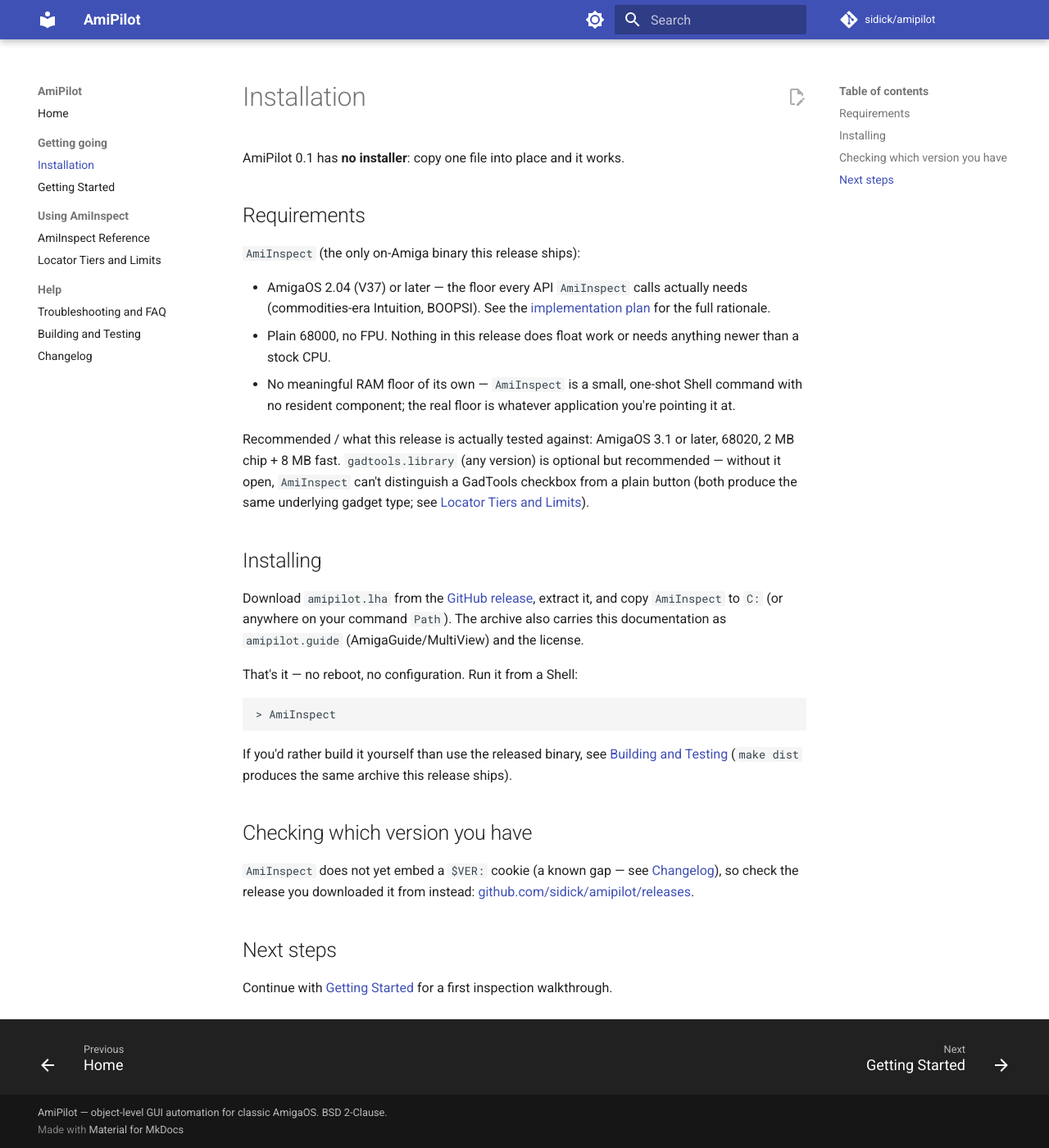
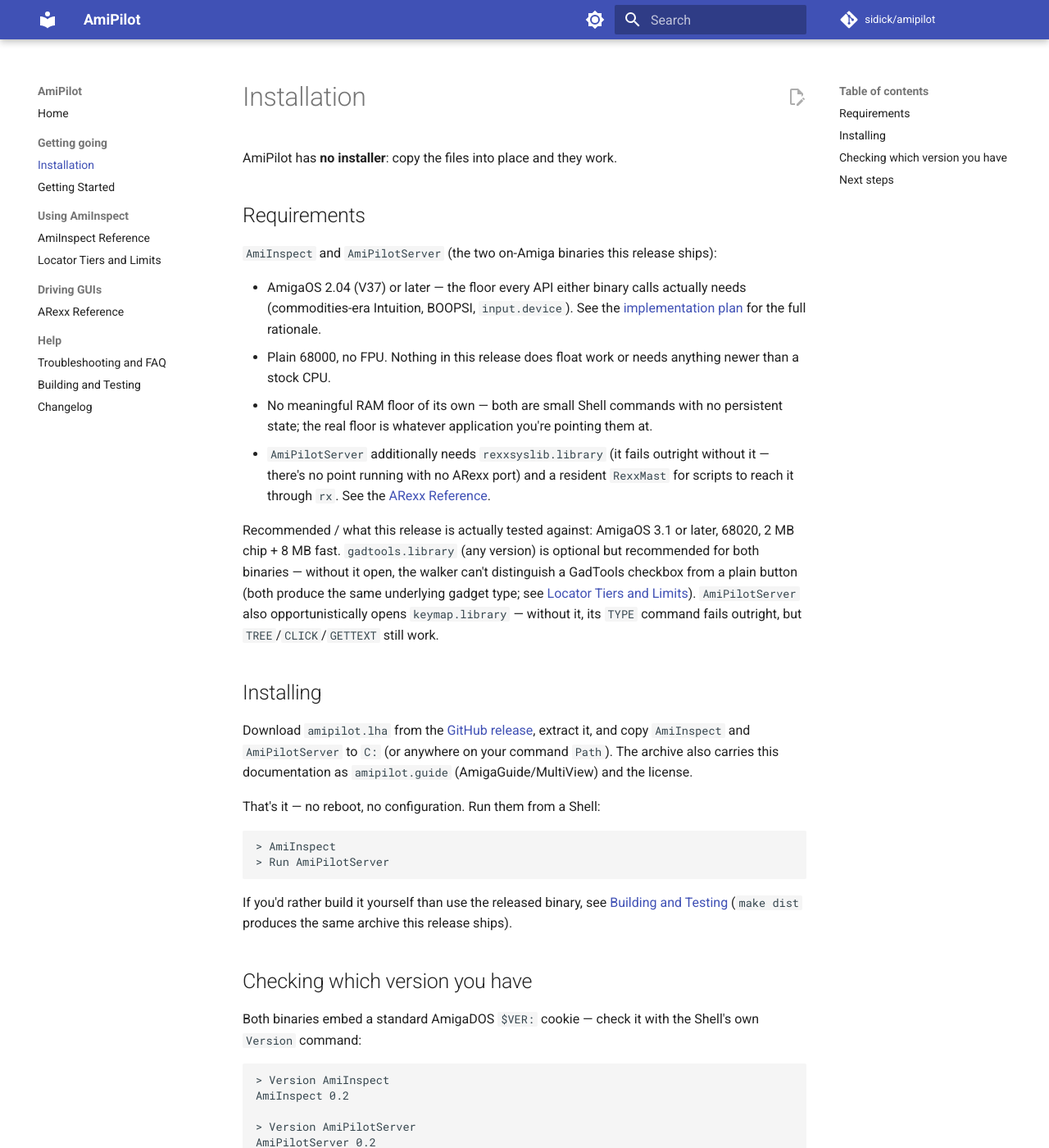
Before and after one commit to sidick/amipilot, an MkDocs documentation site: the page built from userdocs/Installation.md, in a window 1280 px wide and 1400 px high. Shown: the whole window at 82% size. Built offline with MkDocs 1.6.1 and Material for MkDocs 9.7.7, drawn with Linux system fonts in a browser that asks for light colours; comment, search, counter and statistics services are not loaded; the version menu is left out.

Commit message:
Add $VER cookies, document phase 0.2, bump to 0.2 (#5)
$VER version cookies (RKRM: DOS, "The Version Cookie") for both shipped
binaries, closing a known gap tracked since the 0.1 release: AmiInspect
and the new AmiPilotServer now both answer the Shell's Version command
("AmiInspect 0.2", "AmiPilotServer 0.2"), confirmed on-target under
Copperline, not just via strings(1) on the binary. version.mk's
VERSION.REVISION (0.2) is the single source of truth both -D into the
build; static volatile (not const) keeps -O2 from concluding the
never-read-in-program array is dead code and dropping it.

make dist now ships AmiPilotServer alongside AmiInspect (not
AmiClickTest/AmiSetMouse -- those stay dev-only scoping tools), and
gained a $VER self-check on both binaries before packaging, matching
sibling projects amiauth/sana2loop's own dist targets.

Documentation catches up to phase 0.2:
- New ARexx-Reference.md: AmiPilotServer's port, verb set
  (TREE/CLICK/TYPE/GETTEXT/QUIT), RC convention, and a worked example.
- AmiInspect-Reference.md gains the value= field (shipped in #2, never
  documented until now).
- Locator-Tiers-and-Limits.md now frames its documented gaps as applying
  to both AmiInspect (what it can see) and AmiPilotServer (what CLICK/
  TYPE can reach) -- the same walk, the same limits.
- Installation.md's requirements and version-checking sections cover
  both binaries; Changelog.md gains a full v0.2 entry.
- mkdocs.yml nav and docs2guide.py's PAGES list both updated so the new
  page ships in the MkDocs site and the AmigaGuide conversion alike --
  verified via `mkdocs build --strict` and a rebuilt amipilot.guide.


Claude-Session: https://claude.ai/code/session_01WPczc4q3Z5LWWDwQMS8er9

Co-authored-by: Claude Fable 5 <noreply@anthropic.com>

````diff
--- a/mkdocs.yml
+++ b/mkdocs.yml
@@ -53,6 +53,8 @@ nav:
   - Using AmiInspect:
       - AmiInspect Reference: AmiInspect-Reference.md
       - Locator Tiers and Limits: Locator-Tiers-and-Limits.md
+  - Driving GUIs:
+      - ARexx Reference: ARexx-Reference.md
   - Help:
       - Troubleshooting and FAQ: Troubleshooting-and-FAQ.md
       - Building and Testing: Building-and-Testing.md
--- a/userdocs/Installation.md
+++ b/userdocs/Installation.md
@@ -1,40 +1,49 @@
 # Installation
 
-AmiPilot 0.1 has **no installer**: copy one file into place and it works.
+AmiPilot has **no installer**: copy the files into place and they work.
 
 ## Requirements
 
-`AmiInspect` (the only on-Amiga binary this release ships):
+`AmiInspect` and `AmiPilotServer` (the two on-Amiga binaries this
+release ships):
 
-- AmigaOS 2.04 (V37) or later — the floor every API `AmiInspect` calls
-  actually needs (commodities-era Intuition, BOOPSI). See the
+- AmigaOS 2.04 (V37) or later — the floor every API either binary calls
+  actually needs (commodities-era Intuition, BOOPSI, `input.device`).
+  See the
   [implementation plan](https://github.com/sidick/amipilot/blob/main/docs/implementation-plan.md#minimum-requirements)
   for the full rationale.
 - Plain 68000, no FPU. Nothing in this release does float work or needs
   anything newer than a stock CPU.
-- No meaningful RAM floor of its own — `AmiInspect` is a small, one-shot
-  Shell command with no resident component; the real floor is whatever
-  application you're pointing it at.
+- No meaningful RAM floor of its own — both are small Shell commands
+  with no persistent state; the real floor is whatever application
+  you're pointing them at.
+- `AmiPilotServer` additionally needs `rexxsyslib.library` (it fails
+  outright without it — there's no point running with no ARexx port)
+  and a resident `RexxMast` for scripts to reach it through `rx`. See
+  the [ARexx Reference](ARexx-Reference.md).
 
 Recommended / what this release is actually tested against: AmigaOS 3.1
 or later, 68020, 2 MB chip + 8 MB fast. `gadtools.library` (any version)
-is optional but recommended — without it open, `AmiInspect` can't
-distinguish a GadTools checkbox from a plain button (both produce the
-same underlying gadget type; see
-[Locator Tiers and Limits](Locator-Tiers-and-Limits.md)).
+is optional but recommended for both binaries — without it open, the
+walker can't distinguish a GadTools checkbox from a plain button (both
+produce the same underlying gadget type; see
+[Locator Tiers and Limits](Locator-Tiers-and-Limits.md)). `AmiPilotServer`
+also opportunistically opens `keymap.library` — without it, its `TYPE`
+command fails outright, but `TREE`/`CLICK`/`GETTEXT` still work.
 
 ## Installing
 
 Download `amipilot.lha` from the
 [GitHub release](https://github.com/sidick/amipilot/releases), extract
-it, and copy `AmiInspect` to `C:` (or anywhere on your command `Path`).
-The archive also carries this documentation as `amipilot.guide`
-(AmigaGuide/MultiView) and the license.
+it, and copy `AmiInspect` and `AmiPilotServer` to `C:` (or anywhere on
+your command `Path`). The archive also carries this documentation as
+`amipilot.guide` (AmigaGuide/MultiView) and the license.
 
-That's it — no reboot, no configuration. Run it from a Shell:
+That's it — no reboot, no configuration. Run them from a Shell:
 
 ```
 > AmiInspect
+> Run AmiPilotServer
 ```
 
 If you'd rather build it yourself than use the released binary, see
@@ -43,9 +52,16 @@ same archive this release ships).
 
 ## Checking which version you have
 
-`AmiInspect` does not yet embed a `$VER:` cookie (a known gap — see
-[Changelog](Changelog.md)), so check the release you downloaded it from
-instead: [github.com/sidick/amipilot/releases](https://github.com/sidick/amipilot/releases).
+Both binaries embed a standard AmigaDOS `$VER:` cookie — check it with
+the Shell's own `Version` command:
+
+```
+> Version AmiInspect
+AmiInspect 0.2
+
+> Version AmiPilotServer
+AmiPilotServer 0.2
+```
 
 ## Next steps
 
````
Also changed, not shown: userdocs/ARexx-Reference.md (added, +92 -0 lines), userdocs/AmiInspect-Reference.md (+5 -0 lines), userdocs/Changelog.md (+42 -0 lines), userdocs/Getting-Started.md (+5 -0 lines), userdocs/Locator-Tiers-and-Limits.md (+13 -7 lines), 5 other files.
